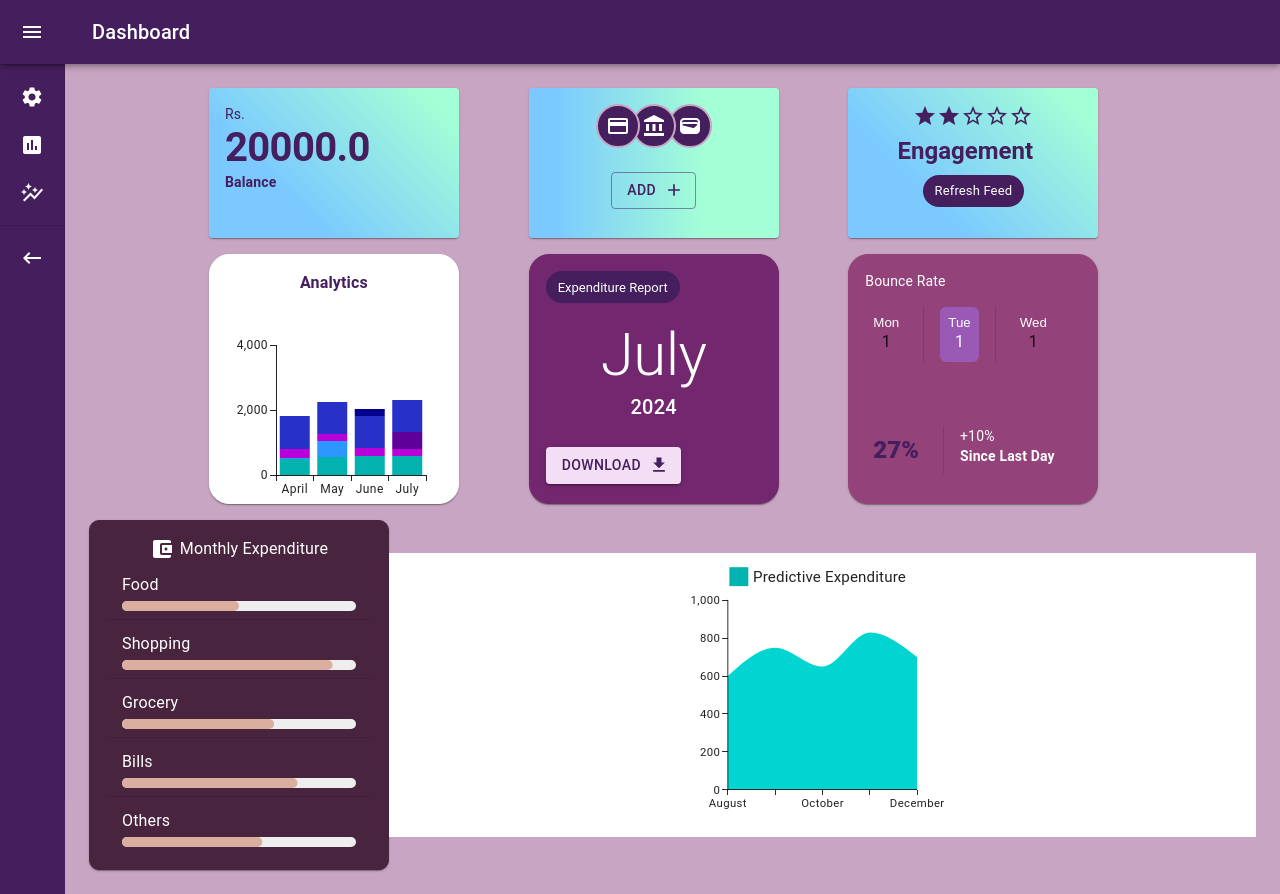
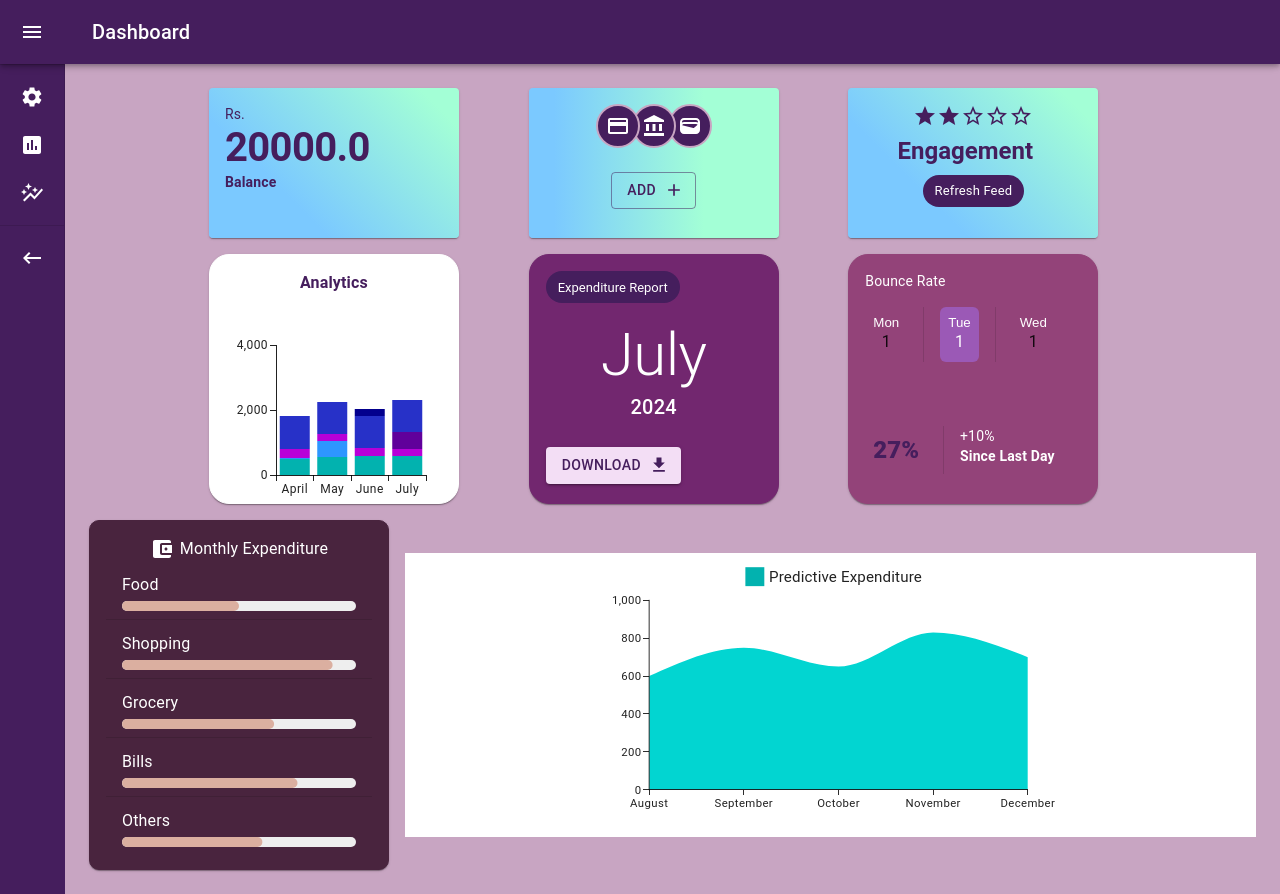
Before and after one commit to farahjahangir12/AI-Powered-Financial-Expense-Tracker, a React (Vite) app: page / in a window 1280 px wide. Built offline with nearby package versions, Linux system fonts and the light colour scheme.

Commit message:
Update Linechart.jsx

```diff
--- a/src/components/Dashboard/Linechart.jsx
+++ b/src/components/Dashboard/Linechart.jsx
@@ -14,7 +14,7 @@ const xLabels = [
 export default function Linechart() {
   return (
     <LineChart
-      width={300}
+      width={500}
       height={300}
       series={[{ data: uData, label: 'Predictive Expenditure', area: true, showMark: false }]}
       xAxis={[{ scaleType: 'point', data: xLabels, labelStyle:{color:"white"}}]}
@@ -24,7 +24,8 @@ export default function Linechart() {
 
         },
         backgroundColor:"white",
-        marginTop:2
+        marginTop:2,
+        marginLeft:4,
       }}
       labelStyle={{color:"white"}}
     />
```
